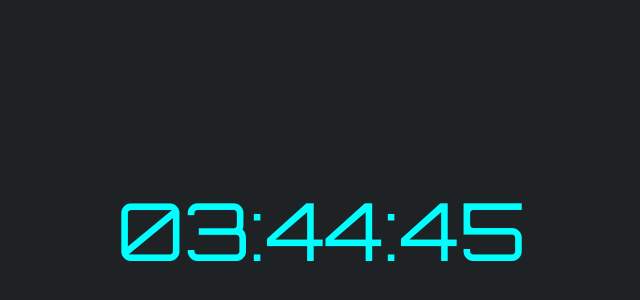
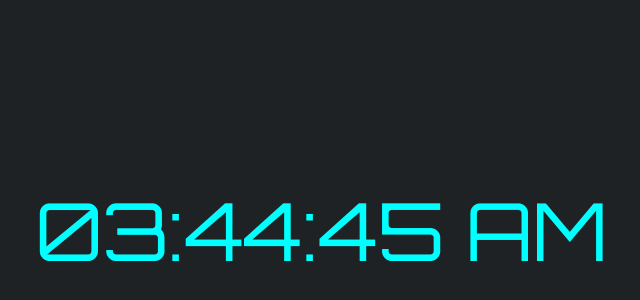
Before and after one commit to IEdiong/digital-clock-js, a plain HTML site: page index.html in a window 1280 px wide. Shown: the part 170-470 px from the top of the page, without its empty margins (319-959 px from the left). Drawn offline with Linux system fonts and the light colour scheme.

Commit message:
Digital clock fully functional

```diff
--- a/script.js
+++ b/script.js
@@ -6,12 +6,24 @@ const locale = "en-GB";
 const options = {
   second: "numeric",
   minute: "numeric",
-  hour: "numeric",
+  hour: "2-digit",
+  hourCycle: "h12",
 };
 
 // Update the UI
 setInterval(() => {
+  // Test code starts here
+  // This portion of code is for testing purposes only
+  // let consoleTime = new Intl.DateTimeFormat("en-GB", {
+  //   second: "numeric",
+  //   minute: "numeric",
+  //   hour: "2-digit",
+  //   hour12: true,
+  //   hourCycle: "h12",
+  // }).format(new Date());
+  // console.log(consoleTime);
+  // test code ends here
+
   let time = new Intl.DateTimeFormat(locale, options).format(new Date());
-  // console.log(time);
   clock.textContent = time;
 }, 1000);
--- a/style.css
+++ b/style.css
@@ -20,4 +20,5 @@ body {
   font-family: "Orbitron", sans-serif;
   font-size: 5rem;
   color: aqua;
+  text-transform: uppercase;
 }
```
